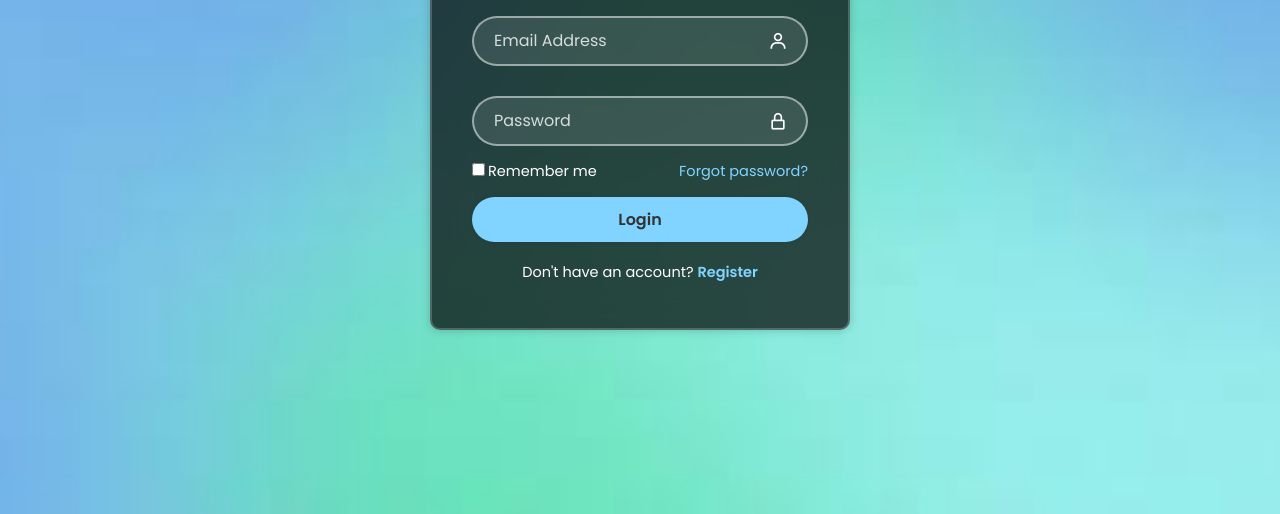
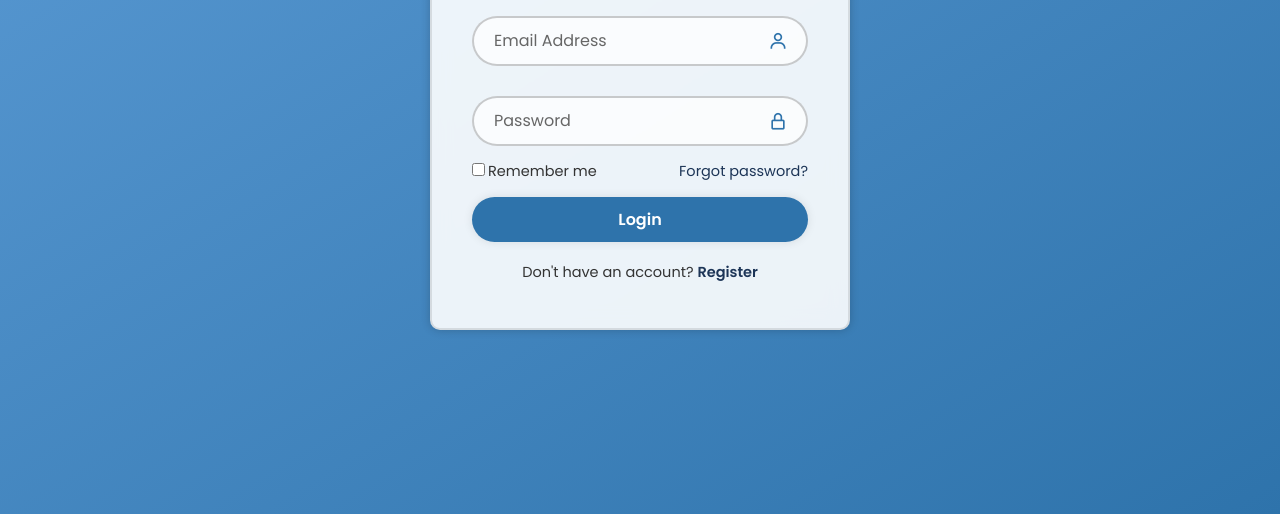
Before and after one commit to EniduOushana/seri-lanka-2, a plain HTML site: page index.html in a window 1280 px wide. Shown: the part 286-800 px from the top of the page. Drawn offline with nearby package versions, Linux system fonts and the light colour scheme.

Commit message:
Update login.css

```diff
--- a/CSS/login.css
+++ b/CSS/login.css
@@ -12,18 +12,18 @@ body {
     justify-content: center;
     align-items: center;
     min-height: 100vh;
-    background: url('../Images/login-back.jpg') no-repeat;
+    background: linear-gradient(to bottom right, #5b9bd5, #2e73ab); /* Shades of blue */
     background-size: cover;
     background-position: center;
 }
 
 .wrapper {
     width: 420px;
-    background: rgba(0, 0, 0, 0.7); /* Adjusted for better contrast */
-    border: 2px solid rgba(255, 255, 255, .2);
-    backdrop-filter: blur(20px);
-    box-shadow: 0 0 10px rgba(0, 0, 0, .2);
-    color: #fff;
+    background: rgba(255, 255, 255, 0.9); /* Light blue with transparency for readability */
+    border: 2px solid rgba(0, 0, 0, 0.1);
+    backdrop-filter: blur(10px);
+    box-shadow: 0 0 10px rgba(0, 0, 0, 0.2);
+    color: #333; /* Darker text color */
     border-radius: 10px;
     padding: 30px 40px;
 }
@@ -31,7 +31,7 @@ body {
 .wrapper h1 {
     font-size: 36px;
     text-align: center;
-    color: #ffffff; /* Ensures sufficient contrast */
+    color: #1d3557; /* Darker blue for headings */
 }
 
 .wrapper .input-box {
@@ -44,18 +44,18 @@ body {
 .input-box input {
     width: 100%;
     height: 100%;
-    background: rgba(255, 255, 255, 0.1); /* Improved background contrast */
+    background: rgba(255, 255, 255, 0.7); /* Subtle background for inputs */
     border: none;
     outline: none;
-    border: 2px solid rgba(255, 255, 255, .5); /* Adjusted for better visibility */
+    border: 2px solid rgba(0, 0, 0, 0.2); /* Slightly darker border */
     border-radius: 40px;
     font-size: 16px;
-    color: #fff;
+    color: #333; /* Darker text inside inputs */
     padding: 20px 45px 20px 20px;
 }
 
 .input-box input::placeholder {
-    color: rgba(255, 255, 255, 0.8); /* Slightly darker placeholder for contrast */
+    color: #666; /* Medium gray placeholder for visibility */
 }
 
 .input-box i {
@@ -64,7 +64,7 @@ body {
     top: 50%;
     transform: translateY(-50%);
     font-size: 20px;
-    color: #ffffff; /* Ensures sufficient contrast */
+    color: #2e73ab; /* Accent color for icons */
 }
 
 .wrapper .remember-forgot {
@@ -72,16 +72,16 @@ body {
     justify-content: space-between;
     font-size: 14.5px;
     margin: -15px 0 15px;
-    color: #ffffff;
+    color: #333; /* Darker text */
 }
 
 .remember-forgot label input {
-    accent-color: #ffffff;
+    accent-color: #2e73ab;
     margin-right: 3px;
 }
 
 .remember-forgot a {
-    color: #80d4ff; /* Lighter shade for improved contrast */
+    color: #1d3557; /* Accessible blue for links */
     text-decoration: none;
 }
 
@@ -92,26 +92,30 @@ body {
 .wrapper .btn {
     width: 100%;
     height: 45px;
-    background: #80d4ff; /* Enhanced button color for visibility */
+    background: #2e73ab; /* Blue button background */
     border: none;
     outline: none;
     border-radius: 40px;
-    box-shadow: 0 0 10px rgba(0, 0, 0, .1);
+    box-shadow: 0 0 10px rgba(0, 0, 0, 0.1);
     cursor: pointer;
     font-size: 16px;
-    color: #333;
+    color: #fff; /* White text for buttons */
     font-weight: 600;
+}
+
+.wrapper .btn:hover {
+    background: #5b9bd5; /* Lighter blue on hover */
 }
 
 .wrapper .register-link {
     font-size: 14.5px;
     text-align: center;
     margin: 20px 0 15px;
-    color: #ffffff; /* Consistent text contrast */
+    color: #333; /* Darker text */
 }
 
 .register-link p a {
-    color: #80d4ff; /* Matches hover color for links */
+    color: #1d3557; /* Same link color as above */
     text-decoration: none;
     font-weight: 600;
 }
```
